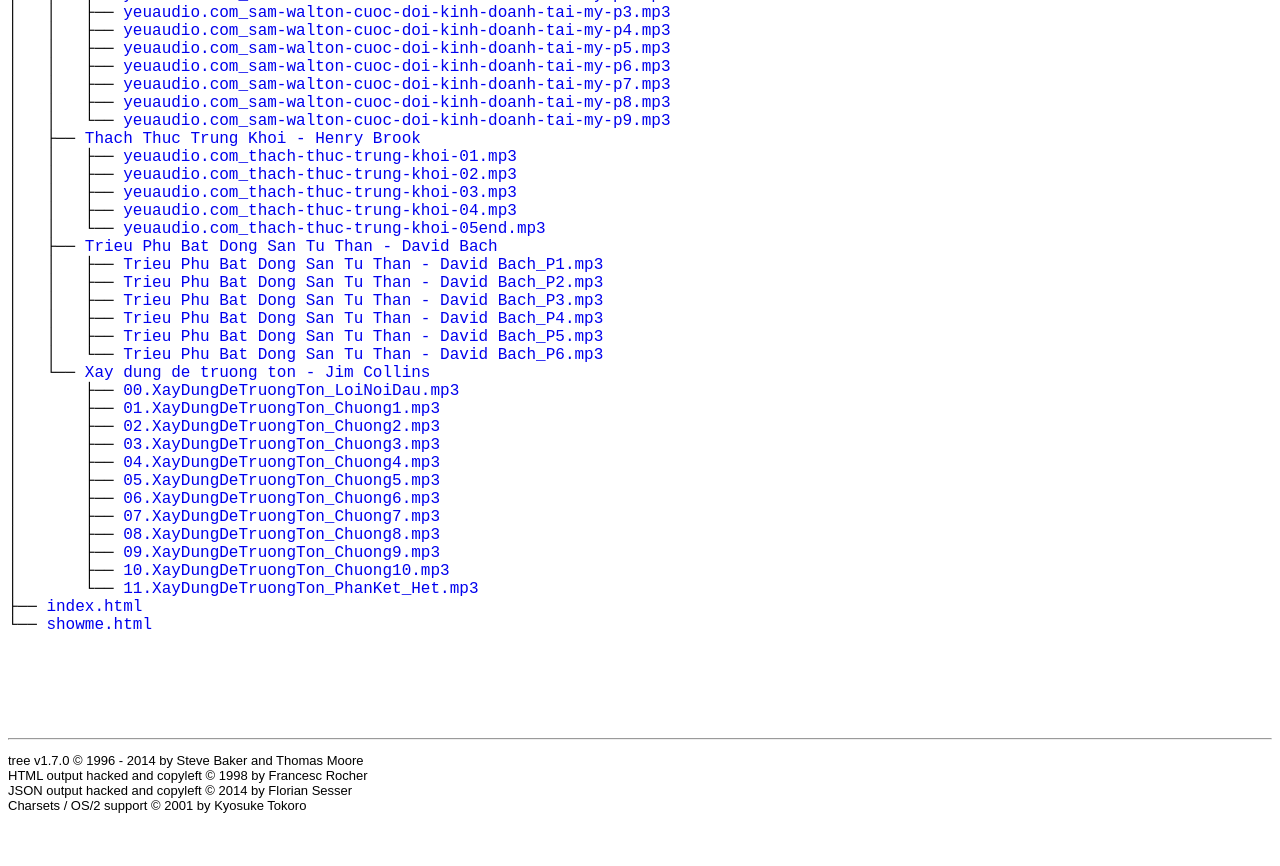
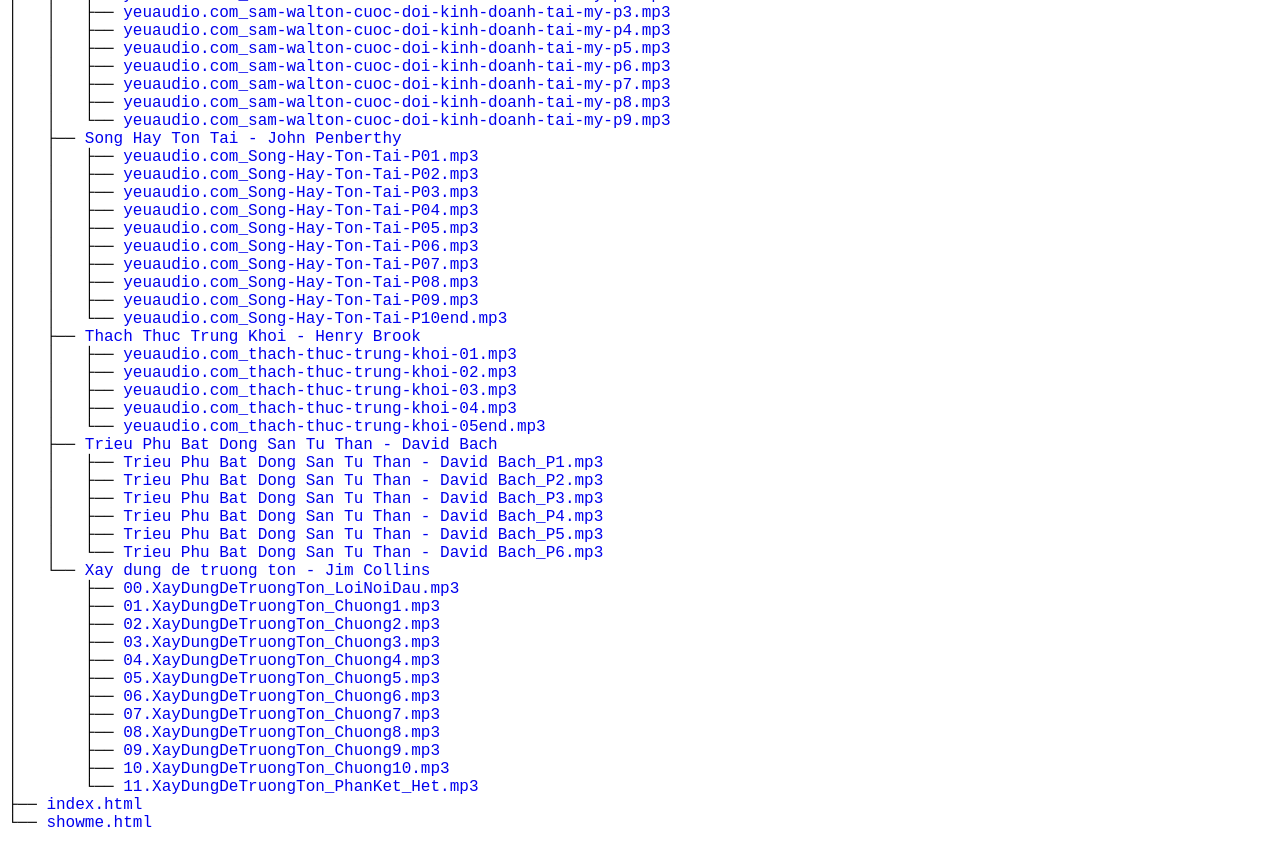
Before and after one commit to neo2271/cdn33, a plain HTML site: page showme.html in a window 1280 px wide. Shown: the part 5980-6846 px from the top of the page. Before the commit the page ends 6806 px from the top, so only its background shows below. Drawn offline with Linux system fonts and the light colour scheme.

Commit message:
Add audio_books/Song Hay Ton Tai - John Penberthy

```diff
--- a/showme.html
+++ b/showme.html
@@ -363,6 +363,17 @@
 	│   │   ├── <a href="./audio_books/Sam%20Walton%20-%20Cuoc%20Doi%20Kinh%20Doanh%20Tai%20My/yeuaudio.com_sam-walton-cuoc-doi-kinh-doanh-tai-my-p7.mp3">yeuaudio.com_sam-walton-cuoc-doi-kinh-doanh-tai-my-p7.mp3</a><br>
 	│   │   ├── <a href="./audio_books/Sam%20Walton%20-%20Cuoc%20Doi%20Kinh%20Doanh%20Tai%20My/yeuaudio.com_sam-walton-cuoc-doi-kinh-doanh-tai-my-p8.mp3">yeuaudio.com_sam-walton-cuoc-doi-kinh-doanh-tai-my-p8.mp3</a><br>
 	│   │   └── <a href="./audio_books/Sam%20Walton%20-%20Cuoc%20Doi%20Kinh%20Doanh%20Tai%20My/yeuaudio.com_sam-walton-cuoc-doi-kinh-doanh-tai-my-p9.mp3">yeuaudio.com_sam-walton-cuoc-doi-kinh-doanh-tai-my-p9.mp3</a><br>
+	│   ├── <a href="./audio_books/Song%20Hay%20Ton%20Tai%20-%20John%20Penberthy/">Song Hay Ton Tai - John Penberthy</a><br>
+	│   │   ├── <a href="./audio_books/Song%20Hay%20Ton%20Tai%20-%20John%20Penberthy/yeuaudio.com_Song-Hay-Ton-Tai-P01.mp3">yeuaudio.com_Song-Hay-Ton-Tai-P01.mp3</a><br>
+	│   │   ├── <a href="./audio_books/Song%20Hay%20Ton%20Tai%20-%20John%20Penberthy/yeuaudio.com_Song-Hay-Ton-Tai-P02.mp3">yeuaudio.com_Song-Hay-Ton-Tai-P02.mp3</a><br>
+	│   │   ├── <a href="./audio_books/Song%20Hay%20Ton%20Tai%20-%20John%20Penberthy/yeuaudio.com_Song-Hay-Ton-Tai-P03.mp3">yeuaudio.com_Song-Hay-Ton-Tai-P03.mp3</a><br>
+	│   │   ├── <a href="./audio_books/Song%20Hay%20Ton%20Tai%20-%20John%20Penberthy/yeuaudio.com_Song-Hay-Ton-Tai-P04.mp3">yeuaudio.com_Song-Hay-Ton-Tai-P04.mp3</a><br>
+	│   │   ├── <a href="./audio_books/Song%20Hay%20Ton%20Tai%20-%20John%20Penberthy/yeuaudio.com_Song-Hay-Ton-Tai-P05.mp3">yeuaudio.com_Song-Hay-Ton-Tai-P05.mp3</a><br>
+	│   │   ├── <a href="./audio_books/Song%20Hay%20Ton%20Tai%20-%20John%20Penberthy/yeuaudio.com_Song-Hay-Ton-Tai-P06.mp3">yeuaudio.com_Song-Hay-Ton-Tai-P06.mp3</a><br>
+	│   │   ├── <a href="./audio_books/Song%20Hay%20Ton%20Tai%20-%20John%20Penberthy/yeuaudio.com_Song-Hay-Ton-Tai-P07.mp3">yeuaudio.com_Song-Hay-Ton-Tai-P07.mp3</a><br>
+	│   │   ├── <a href="./audio_books/Song%20Hay%20Ton%20Tai%20-%20John%20Penberthy/yeuaudio.com_Song-Hay-Ton-Tai-P08.mp3">yeuaudio.com_Song-Hay-Ton-Tai-P08.mp3</a><br>
+	│   │   ├── <a href="./audio_books/Song%20Hay%20Ton%20Tai%20-%20John%20Penberthy/yeuaudio.com_Song-Hay-Ton-Tai-P09.mp3">yeuaudio.com_Song-Hay-Ton-Tai-P09.mp3</a><br>
+	│   │   └── <a href="./audio_books/Song%20Hay%20Ton%20Tai%20-%20John%20Penberthy/yeuaudio.com_Song-Hay-Ton-Tai-P10end.mp3">yeuaudio.com_Song-Hay-Ton-Tai-P10end.mp3</a><br>
 	│   ├── <a href="./audio_books/Thach%20Thuc%20Trung%20Khoi%20-%20Henry%20Brook/">Thach Thuc Trung Khoi - Henry Brook</a><br>
 	│   │   ├── <a href="./audio_books/Thach%20Thuc%20Trung%20Khoi%20-%20Henry%20Brook/yeuaudio.com_thach-thuc-trung-khoi-01.mp3">yeuaudio.com_thach-thuc-trung-khoi-01.mp3</a><br>
 	│   │   ├── <a href="./audio_books/Thach%20Thuc%20Trung%20Khoi%20-%20Henry%20Brook/yeuaudio.com_thach-thuc-trung-khoi-02.mp3">yeuaudio.com_thach-thuc-trung-khoi-02.mp3</a><br>
```
Also changed, not shown: 10 other files.
